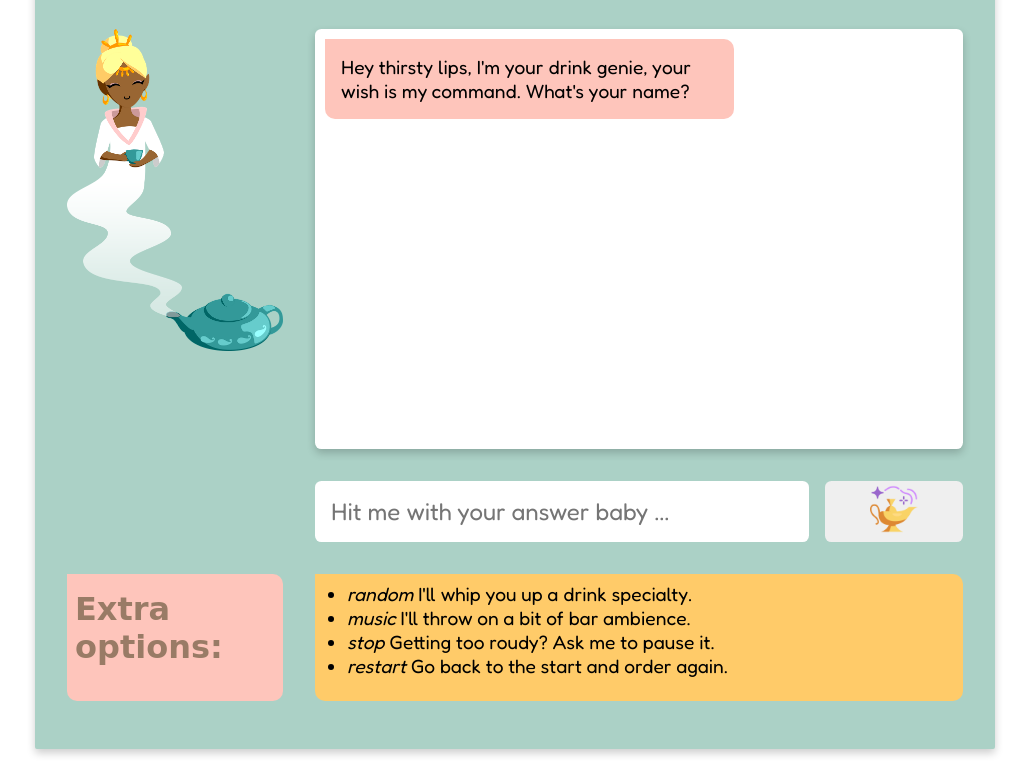
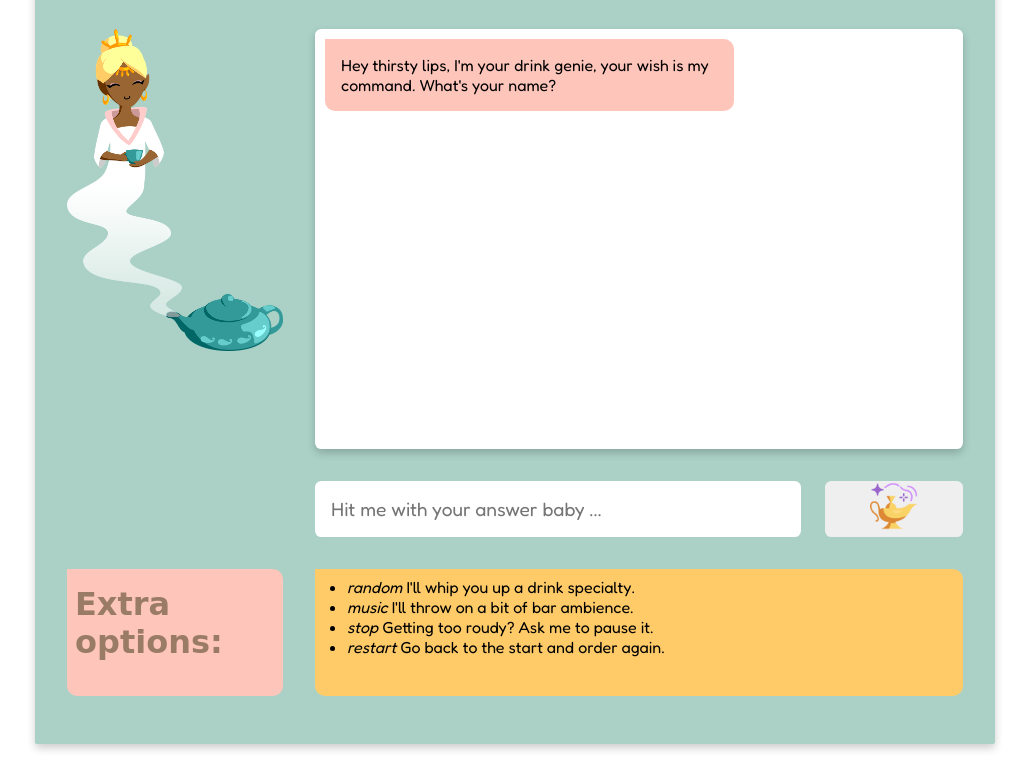
Before and after one commit to annafran/drinkgenie-chatbot, a website with bundled scripts: page Submission/index.html in a window 1280 px wide. Shown: the part 157-938 px from the top of the page, without its empty margins (125-1154 px from the left). Built offline with nearby package versions, Linux system fonts and the light colour scheme; a web font is replaced by a local one.

Commit message:
change font sizes for responsive

```diff
--- a/Submission/index.html
+++ b/Submission/index.html
@@ -42,7 +42,7 @@
             autocomplete="off"
           />
           <button class="btn-chat-send" type="submit">
-            <img class="btn-image" alt="lamp icon" src="./images/lamp.png" />
+            <img class="btn-image" alt="lamp icon" src="./images/lamp.png" /></img>
           </button>
         </form>
       </div>
--- a/Submission/style.css
+++ b/Submission/style.css
@@ -46,13 +46,12 @@ body {
   display: flex;
   flex-direction: column;
   padding: 10px;
-  font-size: 1.2em;
+  font-size: 0.8rem;
   overflow: hidden;
   overflow-y: scroll;
   background-color: white;
   border-radius: 0.4rem;
   box-shadow: 0 4px 8px 0 rgba(0, 0, 0, 0.2);
-  /* grid-column: 2 / 3; */
 }
 
 .chat-container {
@@ -75,7 +74,7 @@ body {
 }
 
 .legend-container {
-  font-size: 1.2em;
+  font-size: 1rem;
   margin-top: 2rem;
   margin-bottom: 1rem;
   text-align: left;
@@ -86,15 +85,19 @@ body {
 
 .chat-form {
   height: min-content;
+  display: grid;
+  grid-template-columns: 4fr 1fr;
+  grid-gap: 0.5rem;
 }
 
 .chat-input {
   width: 100%;
-  font-size: 1.5em;
+  font-size: 1rem;
   font-family: "Fredoka", sans-serif;
   border: none;
-  padding: 1rem;
+  padding: 0.5rem;
   border-radius: 0.4rem;
+  grid-column: 1 / 2;
 }
 
 .btn-chat-send {
@@ -105,6 +108,7 @@ body {
   border: none;
   border-radius: 0.4rem;
   margin-left: 1rem;
+  grid-column: 2 / 3;
 }
 
 .btn-chat-send:hover,
@@ -125,6 +129,7 @@ body {
   max-width: 60%;
   align-self: end;
   margin-top: 2rem;
+  margin-bottom: 2rem;
   background-color: #ffcb69;
 }
 
@@ -170,6 +175,7 @@ body {
   }
   .chatbox {
     grid-column: 2 / 3;
+    font-size: 1rem;
   }
   .chat-container {
     display: grid;
@@ -182,8 +188,6 @@ body {
     grid-gap: 2rem;
   }
 
-  .heading-container {
-  }
   .legend-container {
     grid-column: 2 / 3;
   }
@@ -196,6 +200,8 @@ body {
   }
   .chat-input {
     grid-column: 1 / 2;
+    font-size: 1.2rem;
+    padding-left: 1rem;
   }
   .btn-chat-send {
     grid-column: 2 / 3;
```
